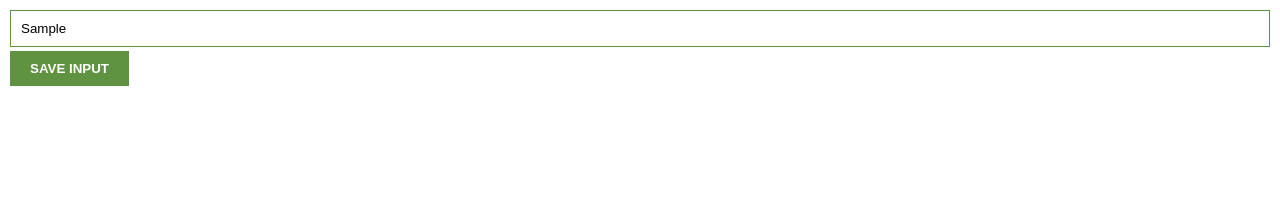
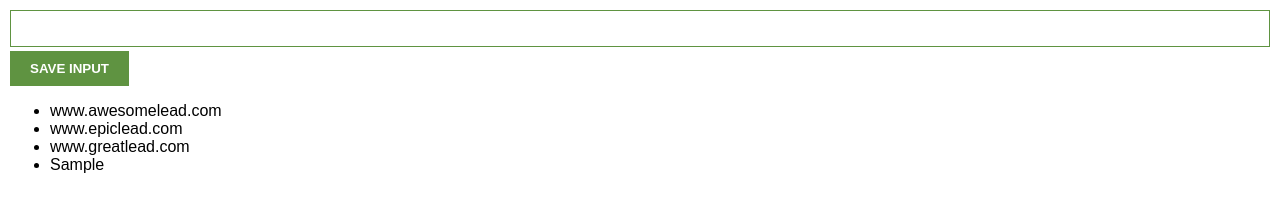
Before and after one commit to misksawalha/chrom_extension, a plain HTML site: page index.html in a window 1280 px wide. Both pictures are taken after typing "Sample" into the empty fields and a click on the button "SAVE INPUT". Drawn offline with Linux system fonts and the light colour scheme.

Commit message:
display function

```diff
--- a/index.html
+++ b/index.html
@@ -11,6 +11,7 @@
 <body>
     <input type="text" id="input-el">
     <button id="input-btn">SAVE INPUT</button>
+    <ul id="ul-el"></ul>
     <script src="./index.js"></script>
 </body>
 
--- a/index.js
+++ b/index.js
@@ -0,0 +1,20 @@
+let inputBtn = document.getElementById("input-btn");
+let inputEL = document.getElementById("input-el");
+let ulEL = document.getElementById("ul-el")
+let myLeads = ["www.awesomelead.com", "www.epiclead.com", "www.greatlead.com"]
+
+inputBtn.onclick = () => {
+    let inputValue = inputEL.value;
+    myLeads.push(inputValue);
+    console.log(myLeads);
+    display()
+};
+
+function display() {
+    let res = ""
+    for (let i = 0; i < myLeads.length; i++) {
+        res += ` <li>${myLeads[i]}</li>`
+    }
+    ulEL.innerHTML = res
+    inputEL.value=" "
+}
```
